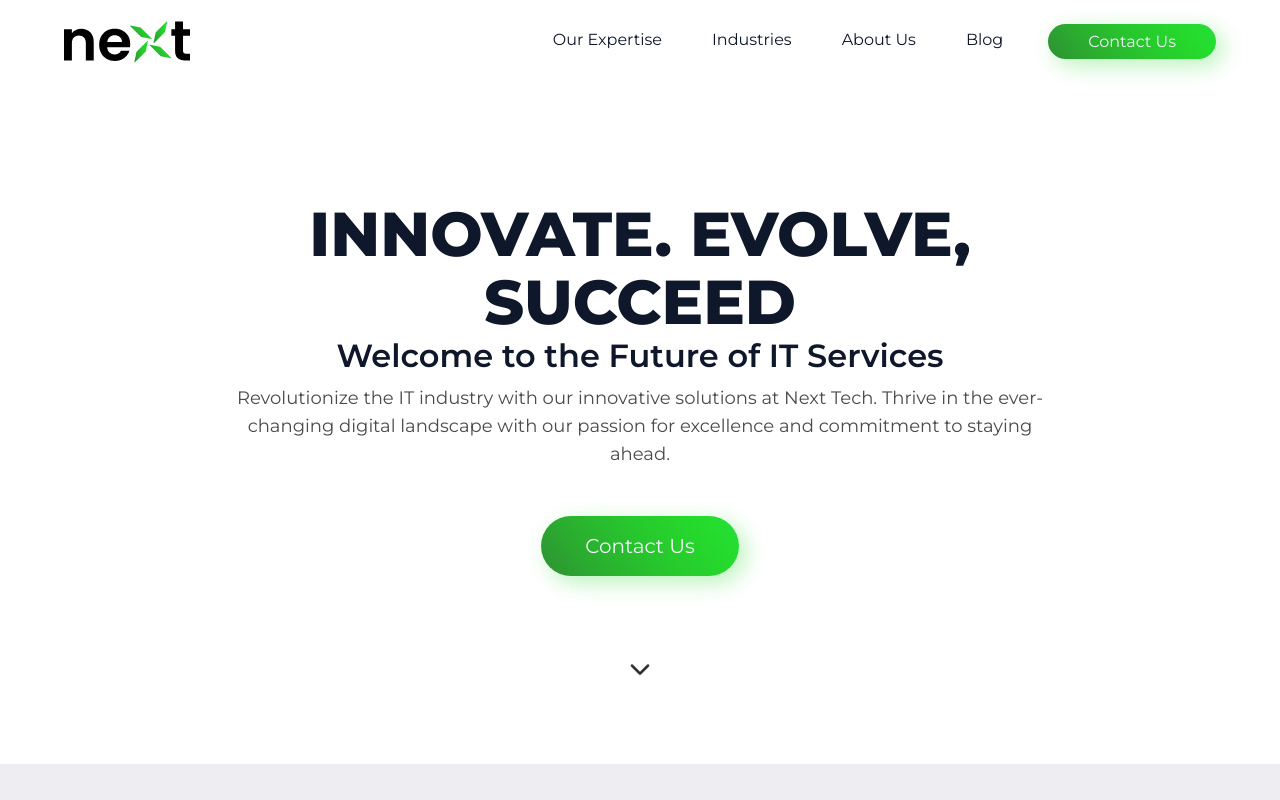
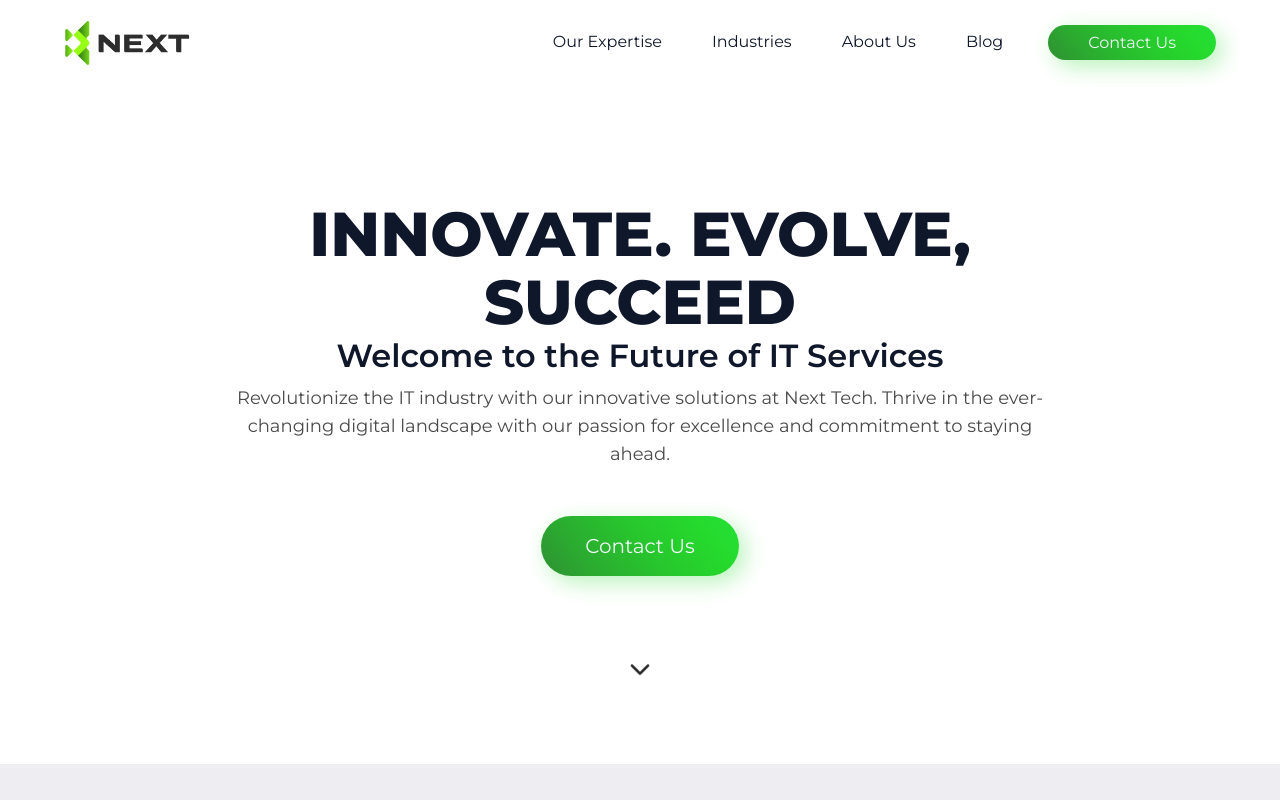
Before and after one commit to Gerry-Mie/nxtt, a Next.js app: page / in a window 1280 px wide. Shown: the top 800 px of the page. Built offline with nearby package versions, Linux system fonts and the light colour scheme.

Commit message:
update logo to v2

```diff
--- a/components/home/Navbar.tsx
+++ b/components/home/Navbar.tsx
@@ -9,6 +9,7 @@ import { styles } from "@/components/styles";
 import LogoHeader from "@/assets/LogoHeader";
 import ButtonPrimary from "../ButtonPrimary";
 import { Helmet } from "react-helmet";
+import NextLogov2 from "@/assets/NEXT_Logo_ver02Final-04-2.png";
 
 function Navbar() {
   const [active, setActive] = useState("");
@@ -44,7 +45,8 @@ function Navbar() {
             }}
           >
             <div className="w-fit h-fit object-contain">
-              <LogoHeader />
+              {/* <LogoHeader /> */}
+              <Image src={NextLogov2} alt="" style={{ width: 126 }} />
             </div>
           </Link>
 
```
Also changed, not shown: assets/NEXT_Logo_ver02Final-04-2.png (added), assets/Next_logo_white.png.
